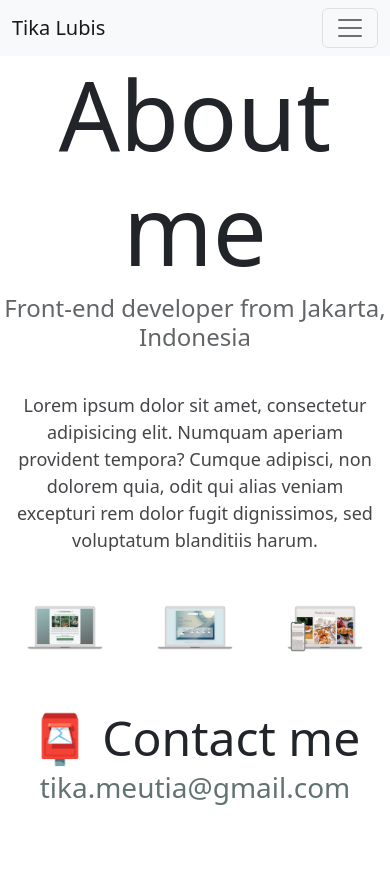
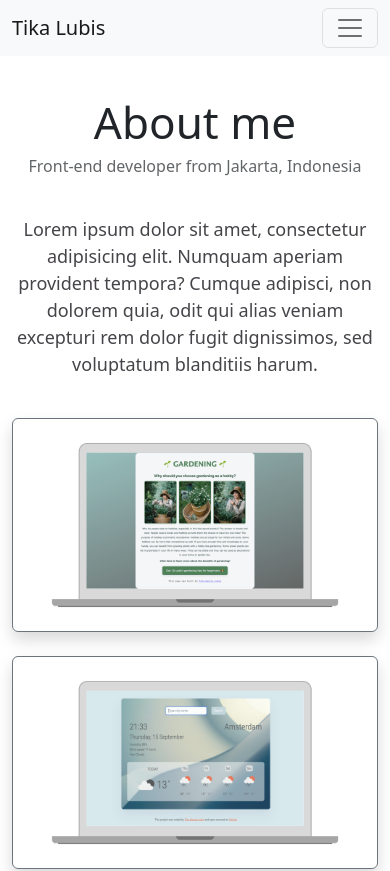
Before and after one commit to tikameutia/shecodes-responsive-homework, a plain HTML site: page about.html in a window 390 px wide. Shown: the top 871 px of the page. Before the commit the page ends 844 px from the top, so only its background shows below. Drawn offline with nearby package versions, Linux system fonts and the light colour scheme.

Commit message:
Added media queries for responsiveness

```diff
--- a/about.html
+++ b/about.html
@@ -43,8 +43,10 @@
         </div>
       </div>
     </nav>
-    <h1 class="text-center">About me</h1>
-    <h3 class="text-center">Front-end developer from Jakarta, Indonesia</h3>
+    <div class="header">
+      <h1 class="text-center">About me</h1>
+      <h3 class="text-center">Front-end developer from Jakarta, Indonesia</h3>
+    </div>
     <div class="about-paragraphs text-center">
       <p>
         Lorem ipsum dolor sit amet, consectetur adipisicing elit. Numquam
@@ -55,25 +57,25 @@
     </div>
     <div class="container">
       <div class="row text-center d-flex">
-        <div class="col-4">
+        <div class="col-sm-4">
           <img
             src="images/gardening-page.png"
             alt="yoga"
-            class="img-fluid p-2"
+            class="img-fluid mb-4 p-2 shadow rounded border border-secondary"
           />
         </div>
-        <div class="col-4">
+        <div class="col-sm-4">
           <img
             src="images/weather-app.png"
             alt="weather"
-            class="img-fluid p-2"
+            class="img-fluid mb-4 p-2 shadow rounded border border-secondary"
           />
         </div>
-        <div class="col-4">
+        <div class="col-sm-4">
           <img
             src="images/croissant-page.png"
             alt="yogurt"
-            class="img-fluid p-2"
+            class="img-fluid mb-4 p-2 shadow rounded border border-secondary"
           />
         </div>
       </div>
--- a/css/styles.css
+++ b/css/styles.css
@@ -3,6 +3,10 @@
   --secondary-color: #9ba6a2;
   --accent-color: #cfc7bb;
   --box-shadow: 0 5px 10px rgba(0, 0, 0, 0.3);
+}
+
+body {
+  margin-bottom: 100px;
 }
 
 h2,
@@ -35,7 +39,7 @@ a:hover {
 }
 
 .header {
-  margin: 40px 30px;
+  margin-top: 40px;
 }
 
 .navigation-links {
@@ -99,3 +103,24 @@ a:hover {
   box-shadow: var(--box-shadow);
   color: white;
 }
+
+@media (max-width: 900px) {
+  h1 {
+    font-size: 44px;
+  }
+
+  h2 {
+    font-size: 24px;
+  }
+  h3 {
+    font-size: 16px;
+  }
+
+  .content-body {
+    text-align: center;
+  }
+
+  .content-body img {
+    display: none;
+  }
+}
```
Also changed, not shown: index.html (+1 -1 lines).
